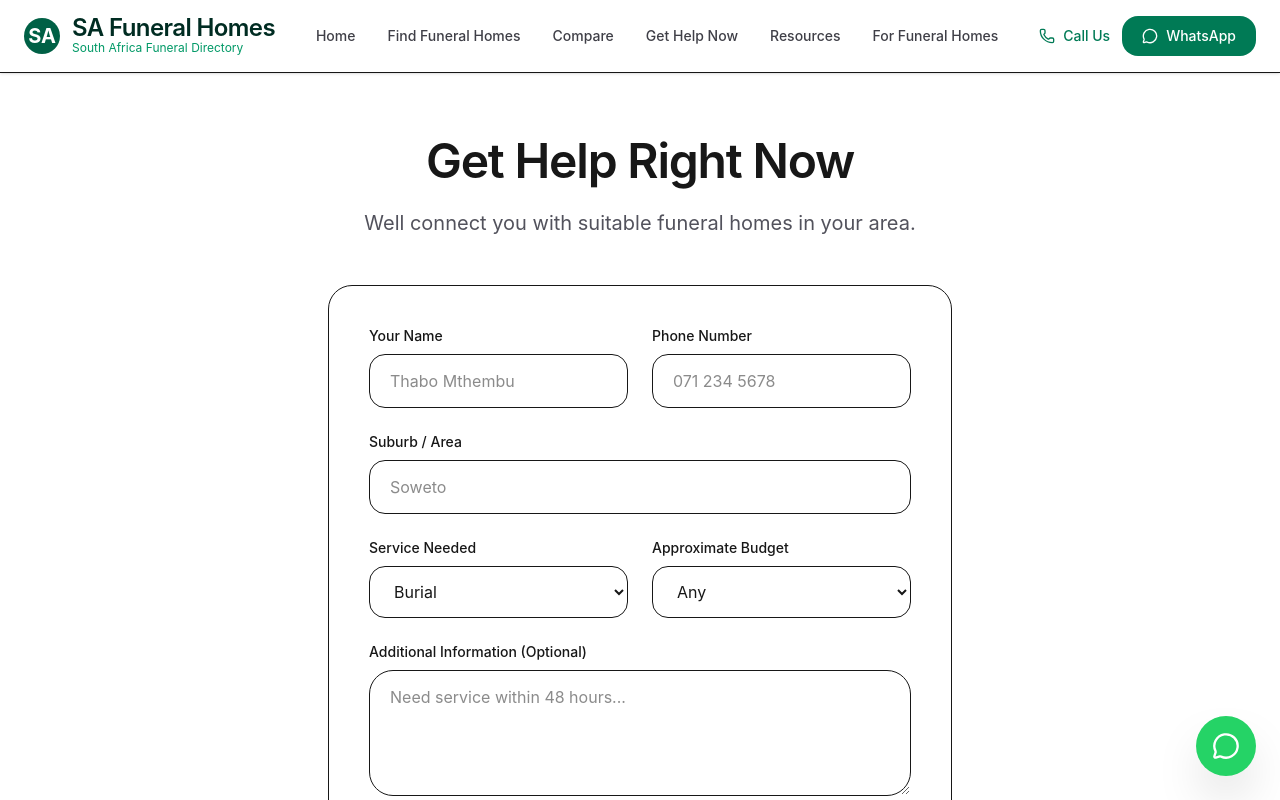
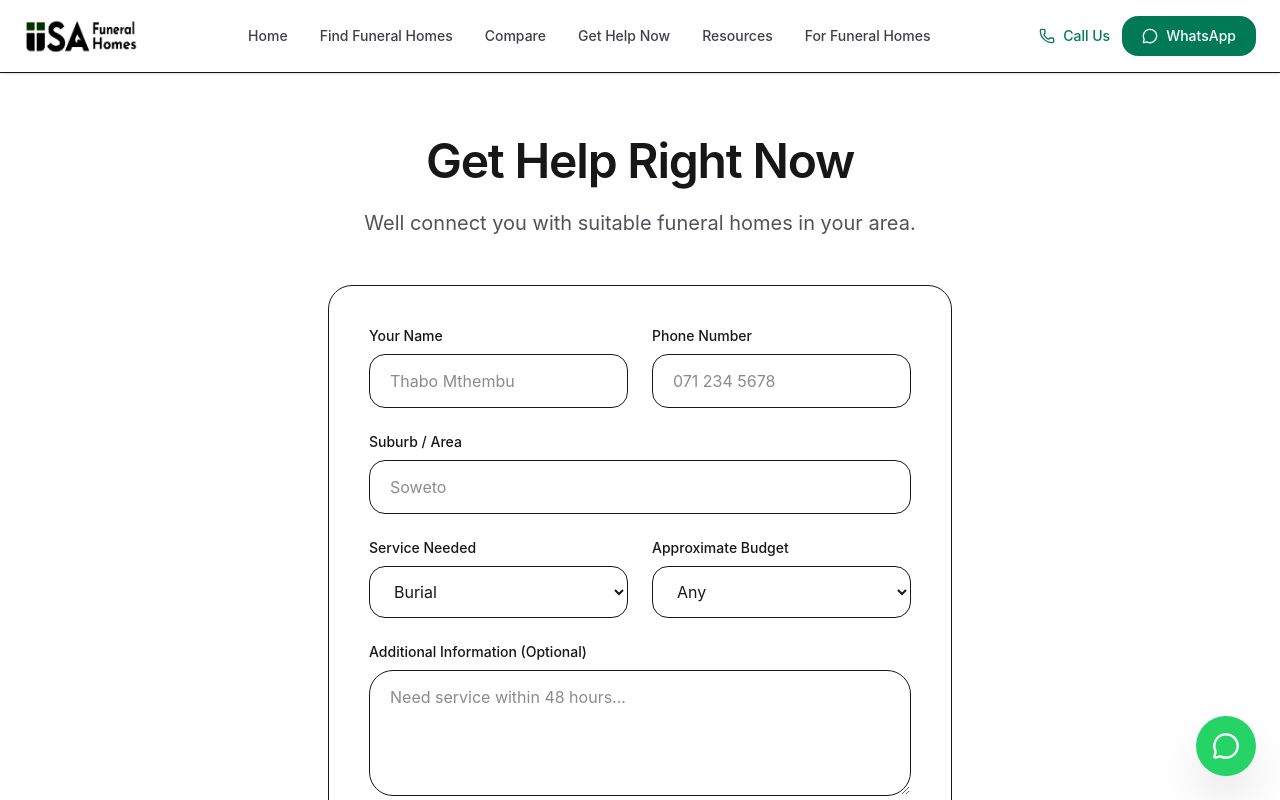
Before and after one commit to tebogo37/za-funeralhome, a Next.js app: page /get-help-now in a window 1280 px wide. Shown: the top 800 px of the page. Built offline with nearby package versions, Linux system fonts and the light colour scheme.

Commit message:
header and cannonical

```diff
--- a/app/layout.tsx
+++ b/app/layout.tsx
@@ -4,6 +4,7 @@ import './globals.css';
 import Header from '@/components/layout/Header';
 import Footer from '@/components/layout/Footer';
 import { MessageCircle } from 'lucide-react';
+import Canonical from '@/components/seo/Canonical';
 
 export const metadata: Metadata = {
   title: 'SA Funeral Homes | Funeral Services & Insurance South Africa',
@@ -27,6 +28,10 @@ export default function RootLayout({
 }) {
   return (
     <html lang="en" suppressHydrationWarning>
+      <head>
+        <Canonical />
+
+      </head>
       <body className="bg-zinc-50 text-zinc-900">
         <Header />
         <main>{children}</main>
--- a/app/page.tsx
+++ b/app/page.tsx
@@ -265,8 +265,8 @@ export default function Home() {
           __html: JSON.stringify({
             '@context': 'https://schema.org',
             '@type': 'WebSite',
-            name: 'LastRespect',
-            url: 'https://yourdomain.com',
+            name: 'SA Funeral Homes',
+            url: 'https://safuneralhomes.co.za',
             description: 'Funeral home directory and comparison platform for Gauteng',
             publisher: {
               '@type': 'Organization',
--- a/components/layout/Header.tsx
+++ b/components/layout/Header.tsx
@@ -4,6 +4,7 @@
 import Link from 'next/link';
 import { Phone, MessageCircle, Menu, X } from 'lucide-react';
 import { useState } from 'react';
+import Image from 'next/image';
 
 export default function Header() {
   const [mobileOpen, setMobileOpen] = useState(false);
@@ -21,18 +22,18 @@ export default function Header() {
     <>
       <header className="bg-white border-b sticky top-0 z-50 shadow-sm">
         <div className="max-w-7xl mx-auto px-4 sm:px-6 py-4 flex items-center justify-between">
-          {/* Logo */}
-          <Link href="/" className="flex items-center gap-3" onClick={() => setMobileOpen(false)}>
-            <div className="w-9 h-9 bg-emerald-800 rounded-full flex items-center justify-center text-white font-bold text-xl">
-              SA
-            </div>
-            <div>
-              <h1 className="font-semibold text-lg sm:text-2xl tracking-tight text-emerald-950 leading-none">
-                SA Funeral Homes
-              </h1>
-              <p className="text-xs text-emerald-600">South Africa Funeral Directory</p>
-            </div>
-          </Link>
+            {/* Logo */}
+            <Link href="/" className="flex items-center gap-3" onClick={() => setMobileOpen(false)}>
+              {/* PNG Logo */}
+              <Image
+                src="/funeral-homes-logo-04.png"           // ← Change if your file has a different name
+                alt="SA Funeral Homes"
+                width={90}
+                height={40}
+                className="h-10 w-auto"    // Matches current height, easy to adjust
+                priority                  // Good for logo in header
+              />
+            </Link>
 
           {/* Desktop Nav */}
           <nav className="hidden lg:flex items-center gap-6 xl:gap-8 text-sm font-medium">
--- /dev/null
+++ b/components/seo/Canonical.tsx
@@ -0,0 +1,17 @@
+// components/SEO/Canonical.tsx
+'use client';
+
+import { usePathname } from 'next/navigation';
+
+export default function Canonical() {
+  const pathname = usePathname();
+
+  // Base URL - Change this to your actual domain
+  const baseUrl = 'https://www.safuneralhomes.co.za';
+
+  const canonicalUrl = `${baseUrl}${pathname === '/' ? '' : pathname}`;
+
+  return (
+    <link rel="canonical" href={canonicalUrl} />
+  );
+}
```
